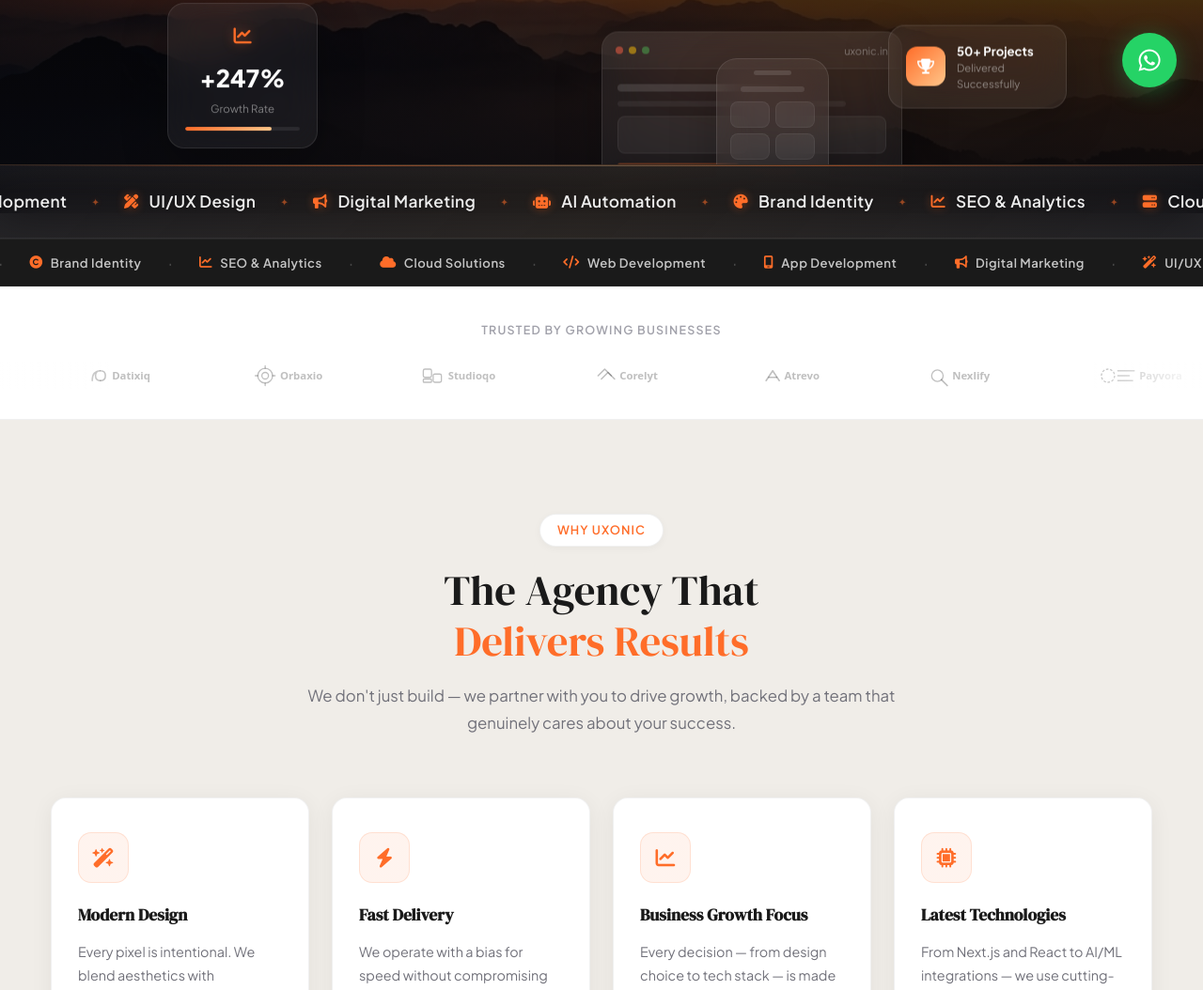
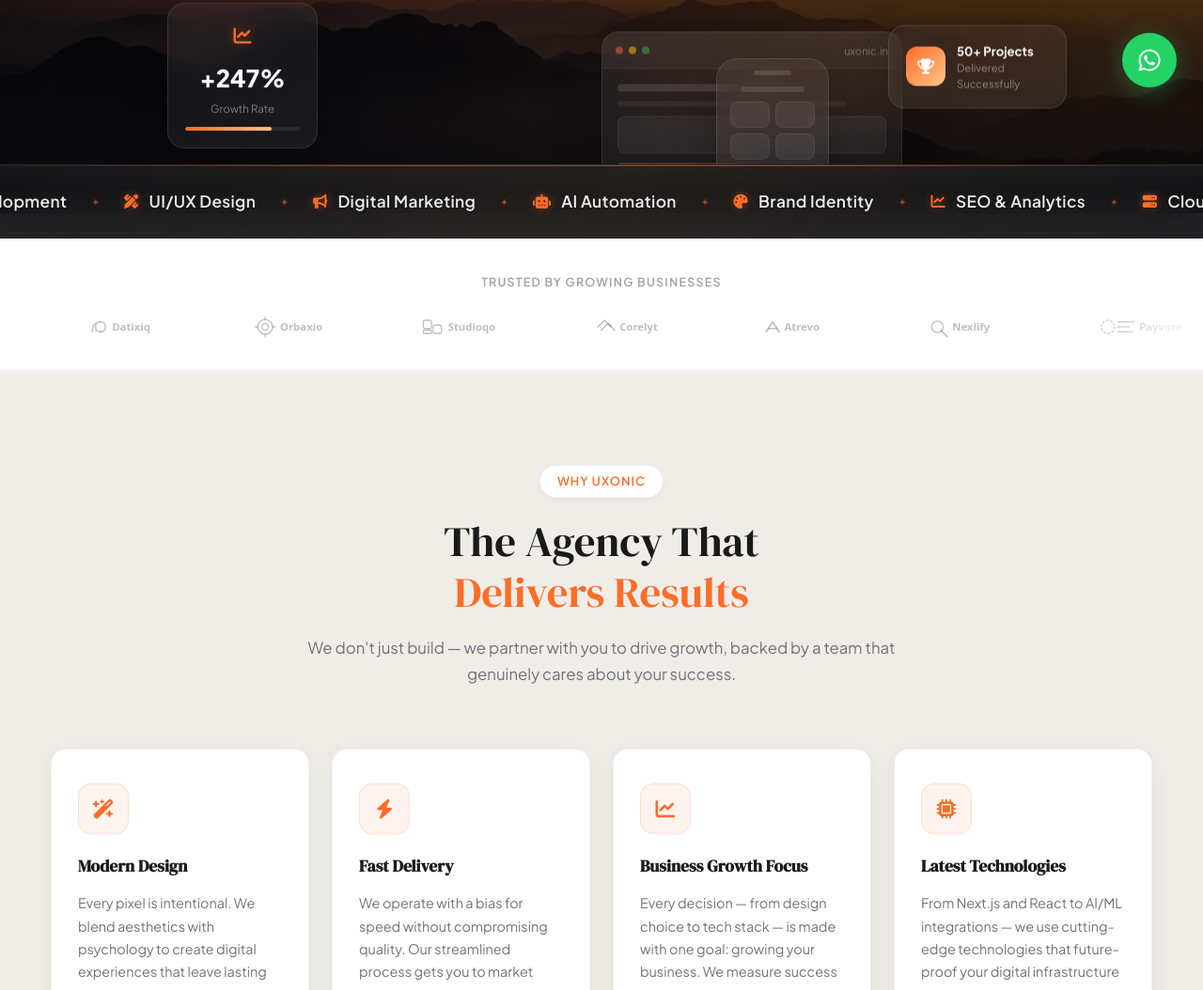
Before and after one commit to uxonicdigitalmedia/Official-website, a plain HTML site: page index.html in a window 1280 px wide. Shown: the part 679-1733 px from the top of the page at 94% size. Drawn offline with Linux system fonts and the light colour scheme.

Commit message:
Remove services ticker bar

```diff
--- a/index.html
+++ b/index.html
@@ -155,45 +155,6 @@
       </div>
     </div>
   </section>
-
-  <!-- SERVICES TICKER -->
-  <div class="ticker-wrap ticker-dark">
-    <div class="ticker-track">
-      <span class="ticker-item"><i class="fas fa-wand-magic-sparkles"></i> UI/UX Design</span>
-      <span class="ticker-dot">·</span>
-      <span class="ticker-item"><i class="fas fa-robot"></i> AI Automation</span>
-      <span class="ticker-dot">·</span>
-      <span class="ticker-item"><i class="fas fa-copyright"></i> Brand Identity</span>
-      <span class="ticker-dot">·</span>
-      <span class="ticker-item"><i class="fas fa-chart-line"></i> SEO &amp; Analytics</span>
-      <span class="ticker-dot">·</span>
-      <span class="ticker-item"><i class="fas fa-cloud"></i> Cloud Solutions</span>
-      <span class="ticker-dot">·</span>
-      <span class="ticker-item"><i class="fas fa-code"></i> Web Development</span>
-      <span class="ticker-dot">·</span>
-      <span class="ticker-item"><i class="fas fa-mobile-screen"></i> App Development</span>
-      <span class="ticker-dot">·</span>
-      <span class="ticker-item"><i class="fas fa-bullhorn"></i> Digital Marketing</span>
-      <span class="ticker-dot">·</span>
-      <!-- duplicate for seamless loop -->
-      <span class="ticker-item"><i class="fas fa-wand-magic-sparkles"></i> UI/UX Design</span>
-      <span class="ticker-dot">·</span>
-      <span class="ticker-item"><i class="fas fa-robot"></i> AI Automation</span>
-      <span class="ticker-dot">·</span>
-      <span class="ticker-item"><i class="fas fa-copyright"></i> Brand Identity</span>
-      <span class="ticker-dot">·</span>
-      <span class="ticker-item"><i class="fas fa-chart-line"></i> SEO &amp; Analytics</span>
-      <span class="ticker-dot">·</span>
-      <span class="ticker-item"><i class="fas fa-cloud"></i> Cloud Solutions</span>
-      <span class="ticker-dot">·</span>
-      <span class="ticker-item"><i class="fas fa-code"></i> Web Development</span>
-      <span class="ticker-dot">·</span>
-      <span class="ticker-item"><i class="fas fa-mobile-screen"></i> App Development</span>
-      <span class="ticker-dot">·</span>
-      <span class="ticker-item"><i class="fas fa-bullhorn"></i> Digital Marketing</span>
-      <span class="ticker-dot">·</span>
-    </div>
-  </div>
 
   <!-- CLIENT LOGOS MARQUEE -->
   <div class="logos-section">
--- a/styles.css
+++ b/styles.css
@@ -661,52 +661,6 @@ input, select, textarea { font-family: var(--sans); }
 /* ============================================
    SERVICES TICKER + CLIENT LOGOS MARQUEE
    ============================================ */
-
-/* Dark ticker bar */
-.ticker-wrap {
-  width: 100%;
-  overflow: hidden;
-  padding: 14px 0;
-}
-.ticker-dark {
-  background: #1a1a1a;
-  border-top: 1px solid rgba(255,255,255,0.06);
-  border-bottom: 1px solid rgba(255,255,255,0.06);
-}
-.ticker-track {
-  display: flex;
-  align-items: center;
-  gap: 0;
-  width: max-content;
-  animation: tickerScroll 28s linear infinite;
-}
-.ticker-track:hover { animation-play-state: paused; }
-.ticker-item {
-  display: inline-flex;
-  align-items: center;
-  gap: 8px;
-  color: rgba(255,255,255,0.75);
-  font-size: 0.82rem;
-  font-weight: 600;
-  letter-spacing: 0.04em;
-  padding: 0 28px;
-  white-space: nowrap;
-}
-.ticker-item i {
-  color: var(--primary);
-  font-size: 0.85rem;
-}
-.ticker-dot {
-  color: rgba(255,255,255,0.2);
-  font-size: 1.2rem;
-  line-height: 1;
-  flex-shrink: 0;
-}
-
-@keyframes tickerScroll {
-  0%   { transform: translateX(0); }
-  100% { transform: translateX(-50%); }
-}
 
 /* Client logos section */
 .logos-section {
```
